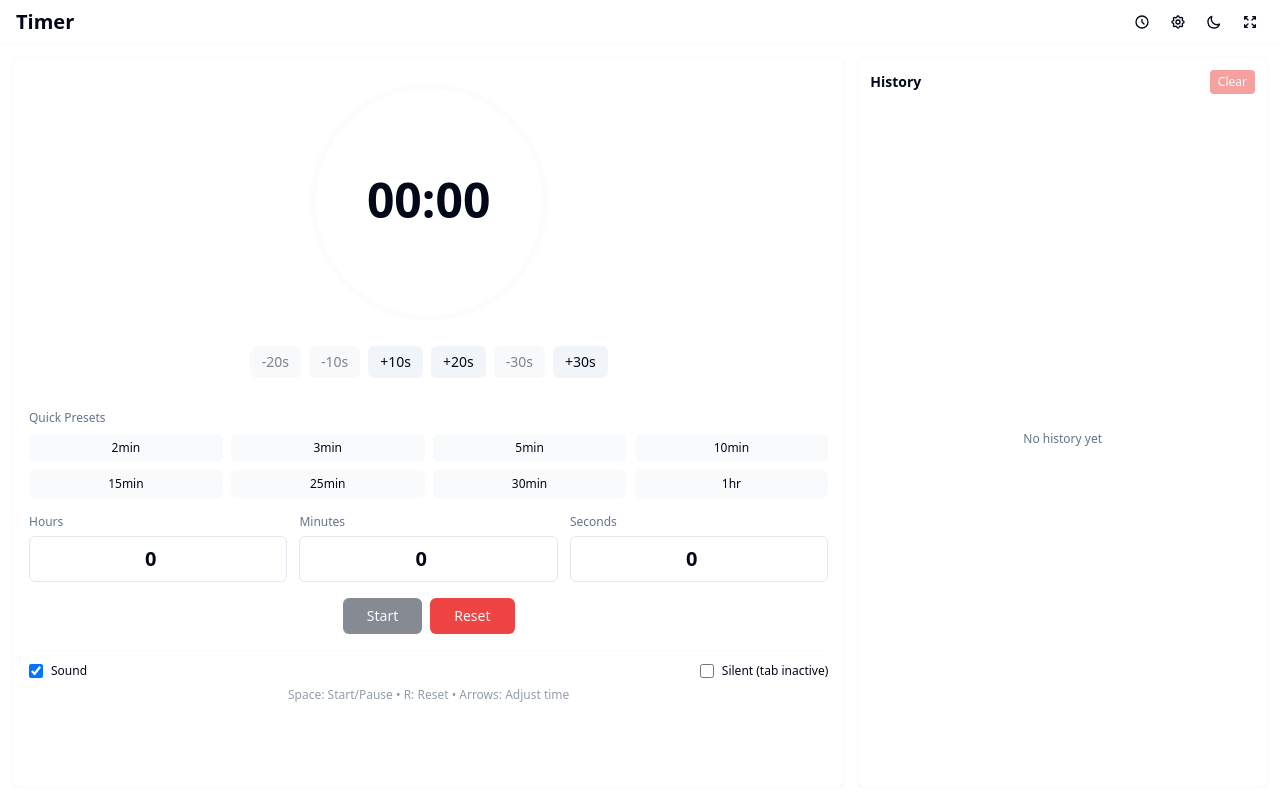
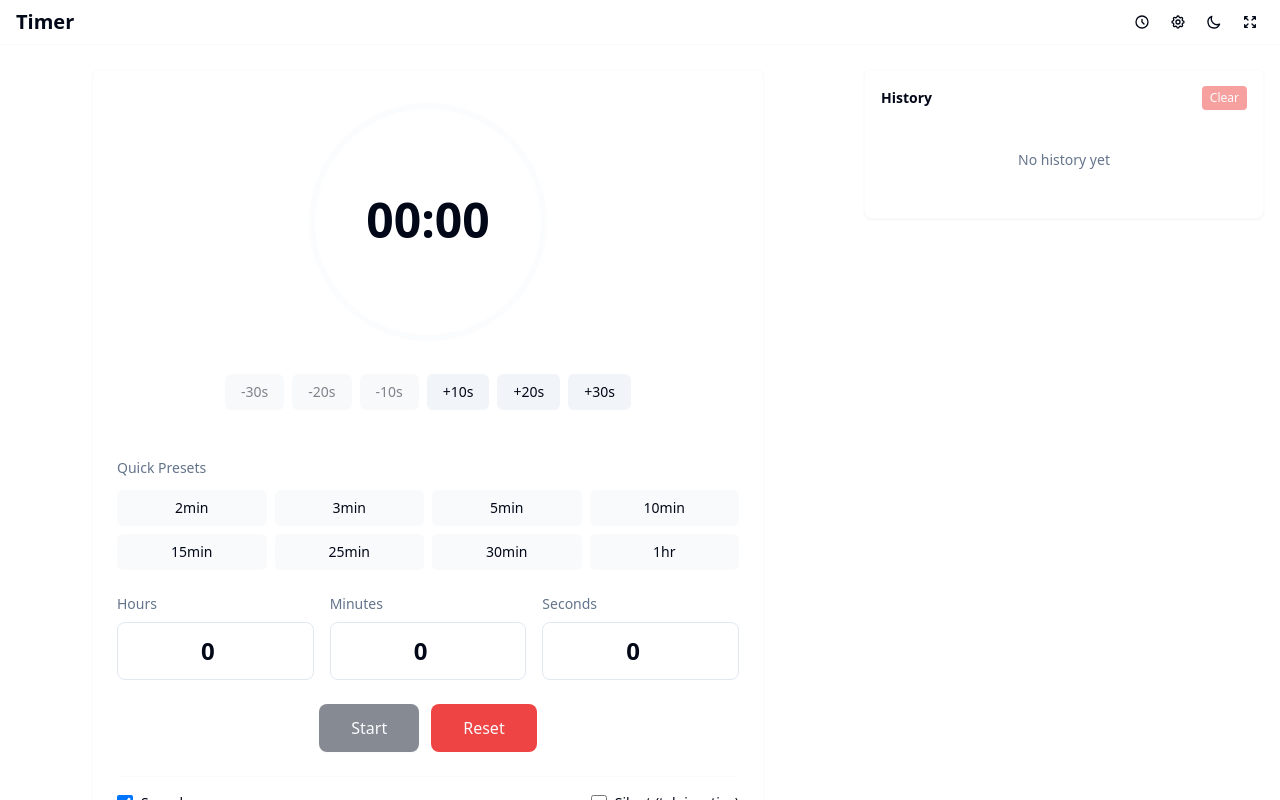
Before and after one commit to ibnuh/timer, a Vue app: page / in a window 1280 px wide. Built offline with nearby package versions, Linux system fonts and the light colour scheme.

Commit message:
Improve styling

```diff
--- a/src/App.vue
+++ b/src/App.vue
@@ -105,18 +105,23 @@
     </header>
 
     <!-- Main Content Area -->
-    <div class="flex-1 overflow-hidden grid grid-cols-1 gap-3 p-3" :class="showHistory ? 'lg:grid-cols-3' : 'lg:grid-cols-1'">
+    <div class="flex-1 overflow-y-auto">
+      <div class="container mx-auto max-w-7xl px-4 py-6">
+        <div class="grid grid-cols-1 gap-6" :class="showHistory ? 'lg:grid-cols-3' : 'lg:grid-cols-1'">
           <!-- Timer -->
-      <div :class="showHistory ? 'lg:col-span-2' : 'lg:col-span-1'" class="flex flex-col overflow-hidden min-h-0">
-        <!-- Timer View -->
-        <div class="flex-1 overflow-hidden min-h-0">
+          <div :class="showHistory ? 'lg:col-span-2' : 'lg:col-span-1'" class="flex justify-center">
+            <div class="w-full max-w-2xl">
               <TimerView ref="timerRef" />
             </div>
           </div>
 
           <!-- Right: History & Settings -->
-      <div v-if="showHistory" class="lg:col-span-1 flex flex-col gap-3 overflow-hidden min-h-0">
+          <div v-if="showHistory" class="lg:col-span-1">
+            <div class="sticky top-6">
               <HistoryView />
+            </div>
+          </div>
+        </div>
       </div>
     </div>
 
--- a/src/components/HistoryView.vue
+++ b/src/components/HistoryView.vue
@@ -1,7 +1,7 @@
 <template>
-  <div class="h-full flex flex-col gap-3">
+  <div class="flex flex-col gap-3">
     <!-- History -->
-    <div class="bg-card rounded-lg p-3 shadow-sm border border-border/20 flex-1 flex flex-col min-h-0">
+    <div class="bg-card rounded-lg p-4 shadow-sm border border-border/20">
       <div class="flex justify-between items-center mb-2">
         <h2 class="text-sm font-bold">History</h2>
         <button
@@ -13,11 +13,11 @@
         </button>
       </div>
 
-      <div v-if="timerEntries.length === 0" class="flex-1 flex items-center justify-center text-xs text-muted-foreground">
+      <div v-if="timerEntries.length === 0" class="flex items-center justify-center py-8 text-sm text-muted-foreground">
         No history yet
       </div>
 
-      <div v-else class="flex-1 overflow-y-auto space-y-1.5">
+      <div v-else class="max-h-96 overflow-y-auto space-y-2 mt-2">
         <div
           v-for="entry in timerEntries.slice(0, 10)"
           :key="entry.id"
--- a/src/components/TimerView.vue
+++ b/src/components/TimerView.vue
@@ -1,11 +1,11 @@
 <template>
-  <div class="h-full flex flex-col">
-    <div class="bg-card rounded-lg p-4 shadow-sm border border-border/20 flex-1 flex flex-col">
+  <div class="w-full">
+    <div class="bg-card rounded-lg p-6 shadow-sm border border-border/20">
       <!-- Circular Timer Display -->
-      <div class="flex flex-col items-center mb-4">
+      <div class="flex flex-col items-center mb-6">
         <div
           ref="circleContainer"
-          class="relative w-64 h-64 mb-4 cursor-grab active:cursor-grabbing select-none"
+          class="relative w-64 h-64 mb-6 cursor-grab active:cursor-grabbing select-none"
           @mousedown="startDrag"
           @touchstart="startDrag"
           @mousemove="handleDrag"
@@ -48,43 +48,43 @@
         </div>
 
         <!-- Quick Add/Subtract Buttons -->
-        <div class="flex gap-2 mb-4 flex-wrap justify-center">
+        <div class="flex gap-2 mb-6 flex-wrap justify-center">
+          <button
+            @click="addTime(-30)"
+            class="px-4 py-2 rounded-md bg-secondary hover:bg-secondary/80 transition-colors text-sm font-medium disabled:opacity-50 disabled:cursor-not-allowed"
+            :disabled="totalSeconds < 30"
+          >
+            -30s
+          </button>
           <button
             @click="addTime(-20)"
-            class="px-3 py-1.5 rounded-md bg-secondary hover:bg-secondary/80 transition-colors text-sm font-medium disabled:opacity-50 disabled:cursor-not-allowed"
+            class="px-4 py-2 rounded-md bg-secondary hover:bg-secondary/80 transition-colors text-sm font-medium disabled:opacity-50 disabled:cursor-not-allowed"
             :disabled="totalSeconds < 20"
           >
             -20s
           </button>
           <button
             @click="addTime(-10)"
-            class="px-3 py-1.5 rounded-md bg-secondary hover:bg-secondary/80 transition-colors text-sm font-medium disabled:opacity-50 disabled:cursor-not-allowed"
+            class="px-4 py-2 rounded-md bg-secondary hover:bg-secondary/80 transition-colors text-sm font-medium disabled:opacity-50 disabled:cursor-not-allowed"
             :disabled="totalSeconds < 10"
           >
             -10s
           </button>
           <button
             @click="addTime(10)"
-            class="px-3 py-1.5 rounded-md bg-secondary hover:bg-secondary/80 transition-colors text-sm font-medium"
+            class="px-4 py-2 rounded-md bg-secondary hover:bg-secondary/80 transition-colors text-sm font-medium"
           >
             +10s
           </button>
           <button
             @click="addTime(20)"
-            class="px-3 py-1.5 rounded-md bg-secondary hover:bg-secondary/80 transition-colors text-sm font-medium"
+            class="px-4 py-2 rounded-md bg-secondary hover:bg-secondary/80 transition-colors text-sm font-medium"
           >
             +20s
           </button>
           <button
-            @click="addTime(-30)"
-            class="px-3 py-1.5 rounded-md bg-secondary hover:bg-secondary/80 transition-colors text-sm font-medium disabled:opacity-50 disabled:cursor-not-allowed"
-            :disabled="totalSeconds < 30"
-          >
-            -30s
-          </button>
-          <button
             @click="addTime(30)"
-            class="px-3 py-1.5 rounded-md bg-secondary hover:bg-secondary/80 transition-colors text-sm font-medium"
+            class="px-4 py-2 rounded-md bg-secondary hover:bg-secondary/80 transition-colors text-sm font-medium"
           >
             +30s
           </button>
@@ -92,15 +92,15 @@
       </div>
 
       <!-- Timer Presets -->
-      <div class="mb-4">
-        <div class="text-xs font-medium mb-2 text-muted-foreground">Quick Presets</div>
+      <div class="mb-6">
+        <div class="text-sm font-medium mb-3 text-muted-foreground">Quick Presets</div>
         <div class="grid grid-cols-4 gap-2">
           <button
             v-for="preset in presets"
             :key="preset.id || preset.label"
             @click="setPreset(preset.seconds)"
             :disabled="isRunning"
-            class="px-2 py-1.5 rounded-md bg-secondary/50 hover:bg-secondary transition-colors text-xs font-medium disabled:opacity-50 disabled:cursor-not-allowed"
+            class="px-3 py-2 rounded-md bg-secondary/50 hover:bg-secondary transition-colors text-sm font-medium disabled:opacity-50 disabled:cursor-not-allowed"
           >
             {{ preset.label }}
           </button>
@@ -108,39 +108,39 @@
       </div>
 
       <!-- Time Input Controls -->
-      <div class="grid grid-cols-3 gap-3 mb-4">
+      <div class="grid grid-cols-3 gap-4 mb-6">
         <div>
-          <label class="block text-xs font-medium mb-1.5 text-muted-foreground">Hours</label>
+          <label class="block text-sm font-medium mb-2 text-muted-foreground">Hours</label>
           <input
             v-model.number="hours"
             type="number"
             min="0"
             max="23"
-            class="w-full px-3 py-2 rounded-md border border-input bg-background text-center text-xl font-bold focus:outline-none focus:ring-2 focus:ring-ring"
+            class="w-full px-4 py-3 rounded-lg border border-input bg-background text-center text-2xl font-bold focus:outline-none focus:ring-2 focus:ring-ring transition-all"
             :disabled="isRunning"
             @input="updateTime"
           />
         </div>
         <div>
-          <label class="block text-xs font-medium mb-1.5 text-muted-foreground">Minutes</label>
+          <label class="block text-sm font-medium mb-2 text-muted-foreground">Minutes</label>
           <input
             v-model.number="minutes"
             type="number"
             min="0"
             max="59"
-            class="w-full px-3 py-2 rounded-md border border-input bg-background text-center text-xl font-bold focus:outline-none focus:ring-2 focus:ring-ring"
+            class="w-full px-4 py-3 rounded-lg border border-input bg-background text-center text-2xl font-bold focus:outline-none focus:ring-2 focus:ring-ring transition-all"
             :disabled="isRunning"
             @input="updateTime"
           />
         </div>
         <div>
-          <label class="block text-xs font-medium mb-1.5 text-muted-foreground">Seconds</label>
+          <label class="block text-sm font-medium mb-2 text-muted-foreground">Seconds</label>
           <input
             v-model.number="seconds"
             type="number"
             min="0"
             max="59"
-            class="w-full px-3 py-2 rounded-md border border-input bg-background text-center text-xl font-bold focus:outline-none focus:ring-2 focus:ring-ring"
+            class="w-full px-4 py-3 rounded-lg border border-input bg-background text-center text-2xl font-bold focus:outline-none focus:ring-2 focus:ring-ring transition-all"
             :disabled="isRunning"
             @input="updateTime"
           />
@@ -148,12 +148,12 @@
       </div>
 
       <!-- Control Buttons -->
-      <div class="flex gap-2 justify-center mb-4">
+      <div class="flex gap-3 justify-center mb-6">
         <button
           v-if="!isRunning"
           @click="start"
           :disabled="totalSeconds === 0"
-          class="px-6 py-2 rounded-md bg-primary text-primary-foreground text-sm font-medium hover:bg-primary/90 transition-colors disabled:opacity-50 disabled:cursor-not-allowed shadow-sm"
+          class="px-8 py-3 rounded-lg bg-primary text-primary-foreground text-base font-medium hover:bg-primary/90 transition-colors disabled:opacity-50 disabled:cursor-not-allowed shadow-sm"
         >
           Start
         </button>
@@ -167,27 +167,27 @@
         <button
           v-else
           @click="pause"
-          class="px-6 py-2 rounded-md bg-secondary text-secondary-foreground text-sm font-medium hover:bg-secondary/80 transition-colors"
+          class="px-8 py-3 rounded-lg bg-secondary text-secondary-foreground text-base font-medium hover:bg-secondary/80 transition-colors"
         >
           Pause
         </button>
         <button
           @click="reset"
-          class="px-6 py-2 rounded-md bg-destructive text-destructive-foreground text-sm font-medium hover:bg-destructive/90 transition-colors"
+          class="px-8 py-3 rounded-lg bg-destructive text-destructive-foreground text-base font-medium hover:bg-destructive/90 transition-colors"
         >
           Reset
         </button>
       </div>
 
       <!-- Settings -->
-      <div class="pt-3 border-t border-border/20">
-        <div class="flex items-center justify-between text-xs mb-2">
+      <div class="pt-4 border-t border-border/20">
+        <div class="flex items-center justify-between text-sm mb-3">
           <label class="flex items-center gap-2 cursor-pointer">
             <input
               type="checkbox"
               v-model="soundEnabled"
               @change="updateSoundSetting"
-              class="w-3.5 h-3.5 rounded"
+              class="w-4 h-4 rounded"
             />
             <span>Sound</span>
           </label>
@@ -196,13 +196,13 @@
               type="checkbox"
               v-model="silentOnTabOpen"
               @change="updateSilentSetting"
-              class="w-3.5 h-3.5 rounded"
+              class="w-4 h-4 rounded"
             />
             <span>Silent (tab inactive)</span>
           </label>
         </div>
-        <div class="text-xs text-muted-foreground text-center">
-          <span class="opacity-70">Space: Start/Pause • R: Reset • Arrows: Adjust time</span>
+        <div class="text-xs text-muted-foreground text-center opacity-70">
+          Space: Start/Pause • R: Reset • Arrows: Adjust time
         </div>
       </div>
     </div>
```
Lines whose indentation alone changed are shown as unchanged.
